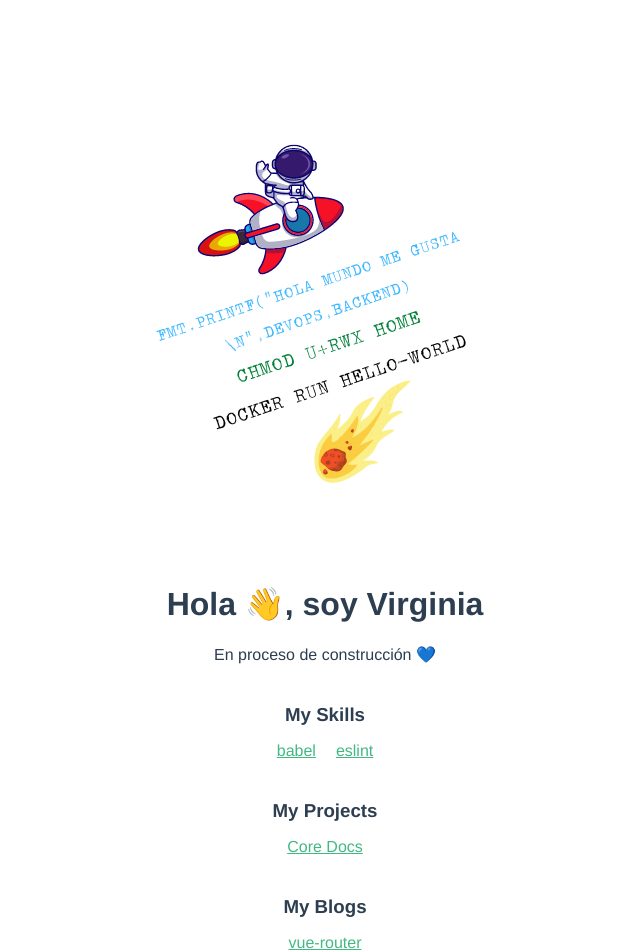
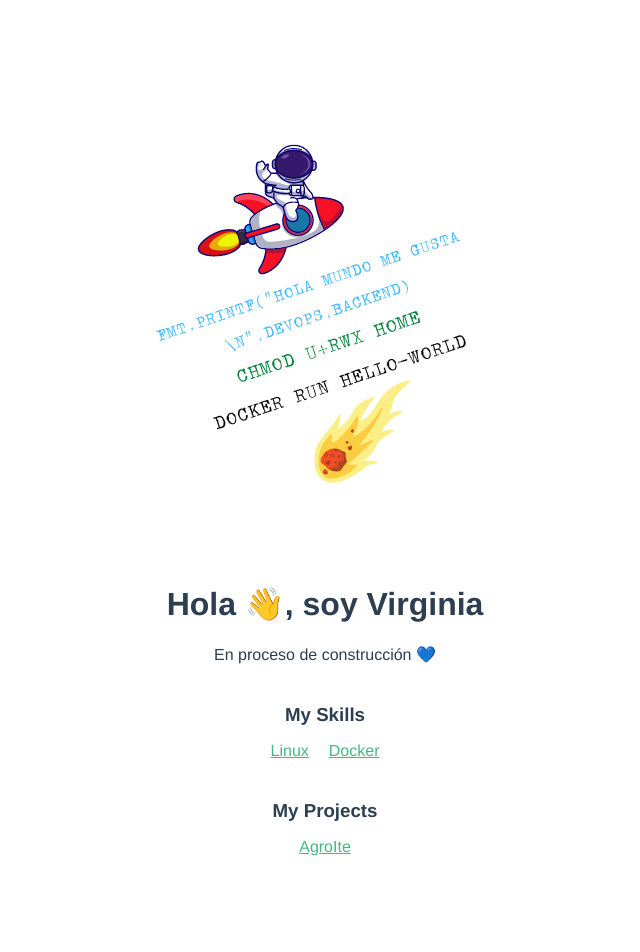
Before and after one commit to virginiayjd7/VirginiaYJD7, a Vue app: page / in a window 1280 px wide. Shown: the top 952 px of the page, without its empty margins (315-955 px from the left). After the commit the page ends 872 px from the top, so only its background shows below. Built offline with nearby package versions, Linux system fonts and the light colour scheme.

Commit message:
Update HelloWorld.vue

```diff
--- a/src/components/HelloWorld.vue
+++ b/src/components/HelloWorld.vue
@@ -6,17 +6,12 @@
     </p>
     <h3>My Skills</h3>
     <ul>
-      <li><a href="">babel</a></li>
-      <li><a href="">eslint</a></li>
+      <li><a href="">Linux</a></li>
+      <li><a href="">Docker</a></li>
     </ul>
     <h3>My Projects</h3>
     <ul>
-      <li><a href="*" target="_blank" rel="noopener">Core Docs</a></li>
-
-    </ul>
-    <h3>My Blogs</h3>
-    <ul>
-      <li><a href="*" target="_blank" rel="noopener">vue-router</a></li>
+      <li><a href="*" target="_blank" rel="noopener">AgroIte</a></li>
     </ul>
   </div>
 </template>
```
